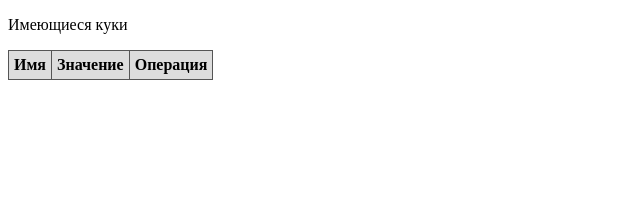
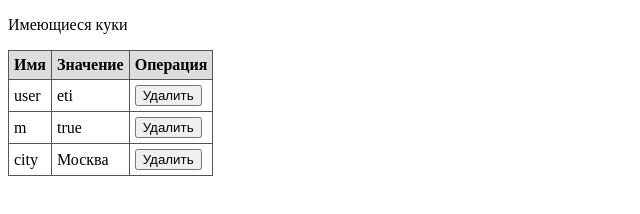
Before and after one commit to eti15/dom, a plain HTML site: page dz7/02/7-2.html in a window 1280 px wide. Shown: the whole page, without its empty margins (0-640 px from the left). Drawn offline with Linux system fonts and the light colour scheme.

Commit message:
исходная позиция true

```diff
--- a/dz7/02/7-2.html
+++ b/dz7/02/7-2.html
@@ -2,7 +2,7 @@
 <html lang="en">
 <head>
     <meta charset="UTF-8">
-    <title>DZ7_1</title>
+    <title>DZ7_2</title>
     <style type="text/css">
     	#cootab {border-collapse: collapse;}
     	#cootab th, #cootab td {border: 1px solid #555; padding: 5px;}
@@ -20,7 +20,7 @@
 	</tr>
 </table>
 
-<script src="7-1.js" type="text/javascript"></script>
+<script src="7-2.js" type="text/javascript"></script>
 
 </script>
 </body>
```
